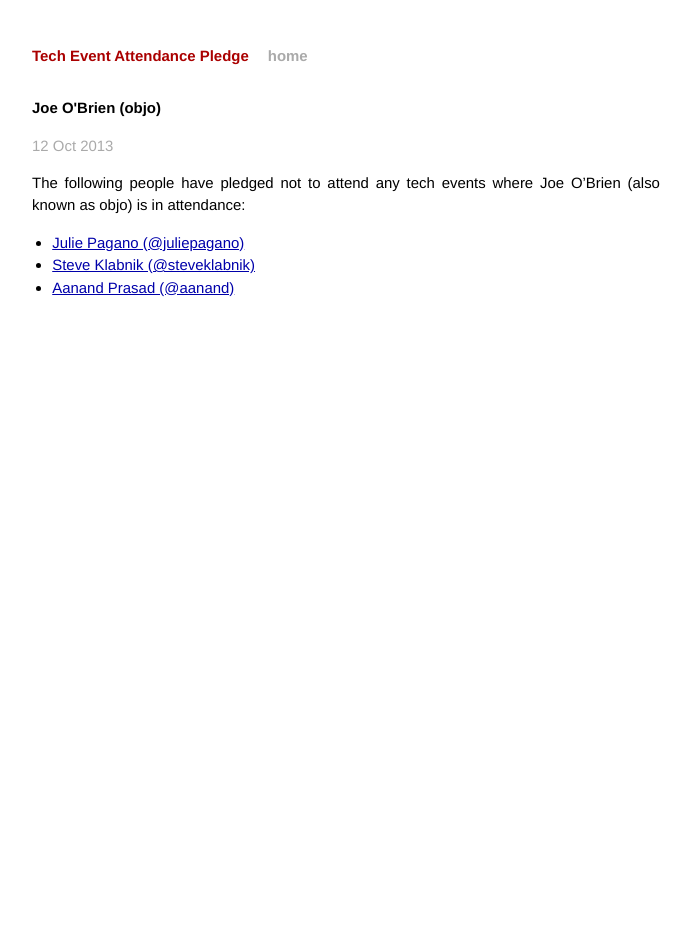
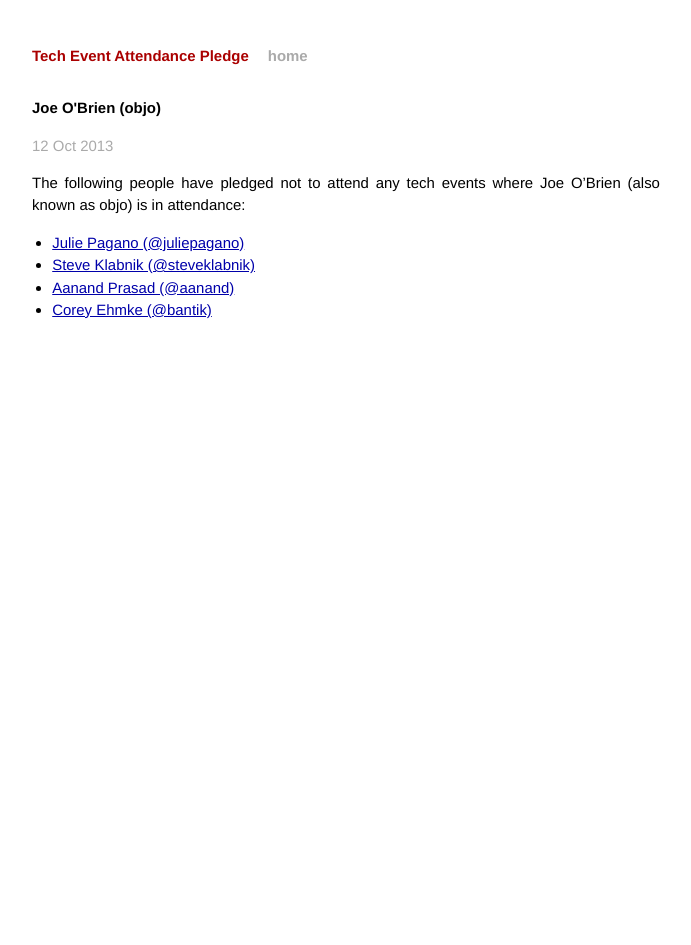
Before and after one commit to techtektek/tech-event-attendance-pledge.github.io, a Jekyll site: the page built from _posts/2013-10-12-objo.markdown, in a window 1280 px wide. Shown: the whole page, without its empty margins (294-985 px from the left). Built offline with Jekyll 4.4.1, drawn with Linux system fonts in a browser that asks for light colours; Markdown is read by kramdown in place of the engine named in the settings.

Commit message:
Added my name.

```diff
--- a/_posts/2013-10-12-objo.markdown
+++ b/_posts/2013-10-12-objo.markdown
@@ -11,3 +11,4 @@ O'Brien (also known as objo) is in attendance:
 * [Julie Pagano (@juliepagano)](https://twitter.com/juliepagano/status/388839312558927872)
 * [Steve Klabnik (@steveklabnik)](https://twitter.com/steveklabnik/status/387731220664434690)
 * [Aanand Prasad (@aanand)](https://twitter.com/aanand/status/389054922899337216)
+* [Corey Ehmke (@bantik)](https://twitter.com/bantik/status/389057256496459777)
```
